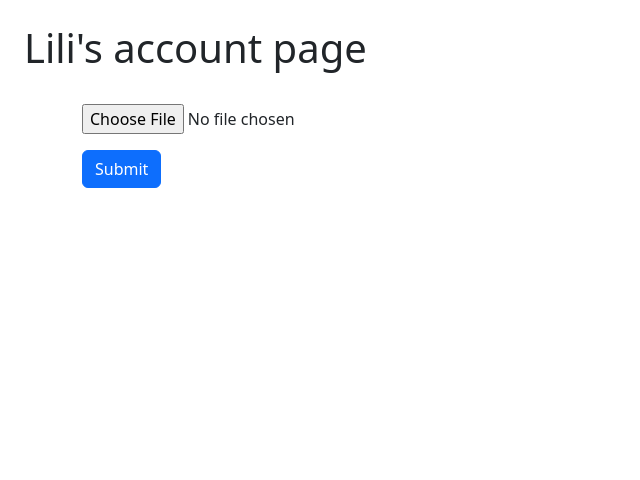
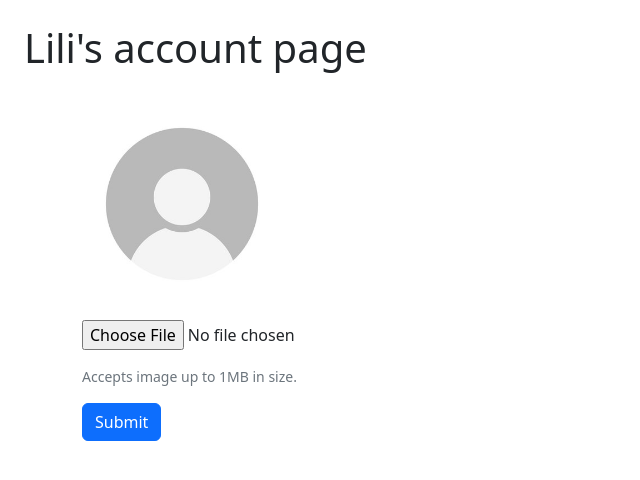
Before and after one commit to liovirgildam/Blog_App, a Flask app: page /account in a window 1280 px wide. Shown: the part 56-536 px from the top of the page, without its empty margins (0-640 px from the left). Run offline with Flask 3, Linux system fonts and the light colour scheme; a user stored in the database is signed in; parts of the project's set-up code (start-up, migrations or seed data) failed here and were passed over.

Commit message:
Added default profile picture to account page

```diff
--- a/blogapp/__init__.py
+++ b/blogapp/__init__.py
@@ -25,7 +25,7 @@ app.config['MAX_CONTENT_LENGTH'] = 1024 * 1024
 app.config['UPLOAD_EXTENSIONS'] = ['.jpg', '.png']
 
 # upload pictures
-app.config['UPLOAD_PATH'] = 'static/uploads'
+app.config['UPLOAD_PATH'] = 'blogapp/static/uploads'
 
 # create the extension
 db = SQLAlchemy(app)
--- a/blogapp/models.py
+++ b/blogapp/models.py
@@ -7,7 +7,7 @@ class User(db.Model):
     username = db.Column(db.String, unique=True, nullable=False)
     email = db.Column(db.String, unique=True, nullable=False)
     password = db.Column(db.String(40), nullable=False)
-    profile_picture = db.Column(db.String, nullable=False, default='default.jpg')
+    profile_picture = db.Column(db.String, nullable=False, default='default.jpeg')
     summary = db.Column(db.String)
     posts = db.relationship('Post', backref='author', lazy=True)
 
--- a/blogapp/routes.py
+++ b/blogapp/routes.py
@@ -56,6 +56,7 @@ def signup():
                     db.session.add(user)
                     db.session.commit()
                     session["username"] = request.form["username"]
+                    session["user_picture"] = "default.jpeg"
                     session["user_id"] = user.id
                     return redirect(url_for('homepage', id=user.id))
     return render_template("signup.html", title="signup")
@@ -78,6 +79,6 @@ def upload_file():
         profile_pic = request.files['profile_picture']
         filename = secure_filename(profile_pic.filename)
     if filename != '':
-        profile_pic.save(os.path.join("blogapp/static/uploads", filename))
+        profile_pic.save(os.path.join(app.config["UPLOAD_PATH"], filename))
         return redirect(url_for('account'))
     return render_template("account.html")
--- a/blogapp/static/css/style.css
+++ b/blogapp/static/css/style.css
@@ -8,6 +8,12 @@
     border-radius: 10px;
 }
 
+.account_picture{
+    width: 200px;
+    height: 200px;
+    border-radius: 50%;
+}
+
 /* Media-queries */
 
 @media only screen and (min-width: 767px) {
--- a/blogapp/templates/account.html
+++ b/blogapp/templates/account.html
@@ -7,7 +7,13 @@
             <form method="POST" action="/upload_file" enctype="multipart/form-data">
                 <input type="hidden" name="csrf_token" value="{{ csrf_token() }}"/>
                 <div class="mb-3">
-                    <input name="profile_picture" type="file" accept="image/png, image/jpeg" enctype = "multipart/form-data">
+                    <img class="account_picture" src="../static/uploads/{{session['user_picture']}}" alt="Profile Picture">
+                </div>
+                <div class="mb-3">
+                    <input name="profile_picture" type="file" accept="image/png, image/jpeg" aria-describedby="picturedHelp" required>
+                </div>
+                <div id="pictureHelp" class="form-text mb-3">
+                    Accepts image up to 1MB in size.
                 </div>
                 <div class="mb-3">
                     <span id="message"></span>
```
Also changed, not shown: blogapp/static/uploads/default.jpeg (added), instance/blog.db.
